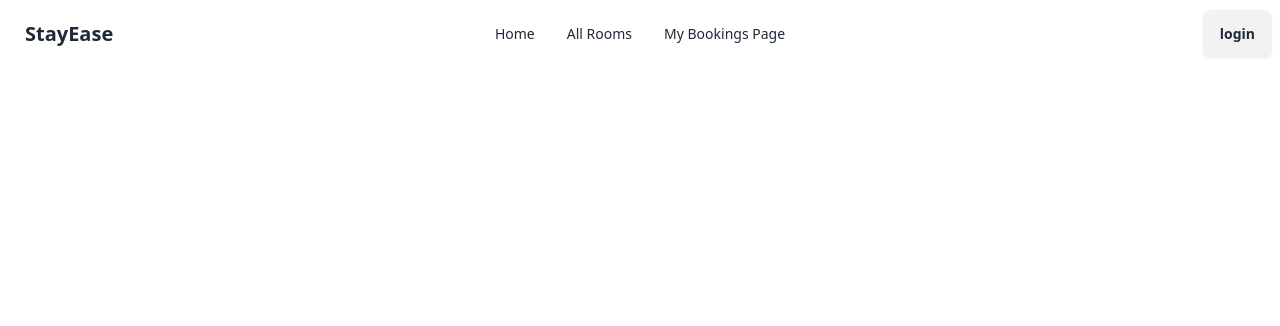
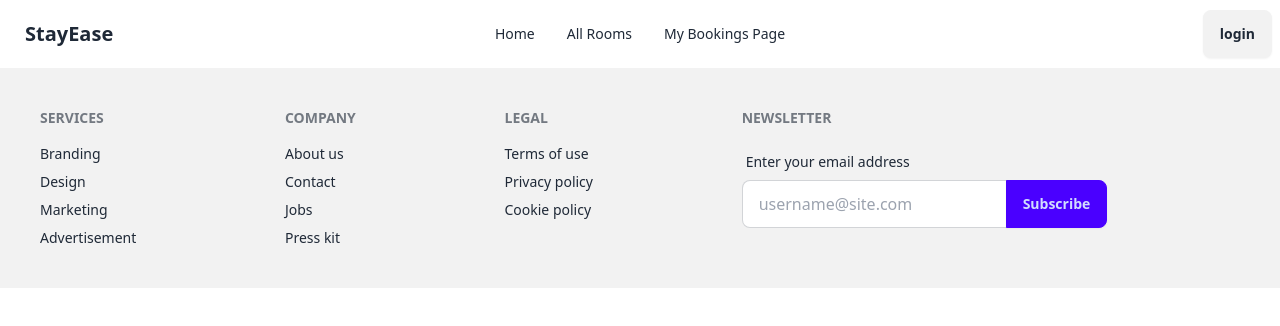
Before and after one commit to Tarikuzzaman12/StayEase-client-site, a React (Vite) app: page / in a window 1280 px wide. Shown: the top 326 px of the page. Built offline with nearby package versions, Linux system fonts and the light colour scheme.

Commit message:
Footer added in this website

```diff
--- a/src/Layout/MainLayout.jsx
+++ b/src/Layout/MainLayout.jsx
@@ -7,6 +7,8 @@ const MainLayout = () => {
     return (
         <div>
             <Navber></Navber>
+            <Outlet></Outlet>
+            <Footer></Footer>
         </div>
     );
 };
```
